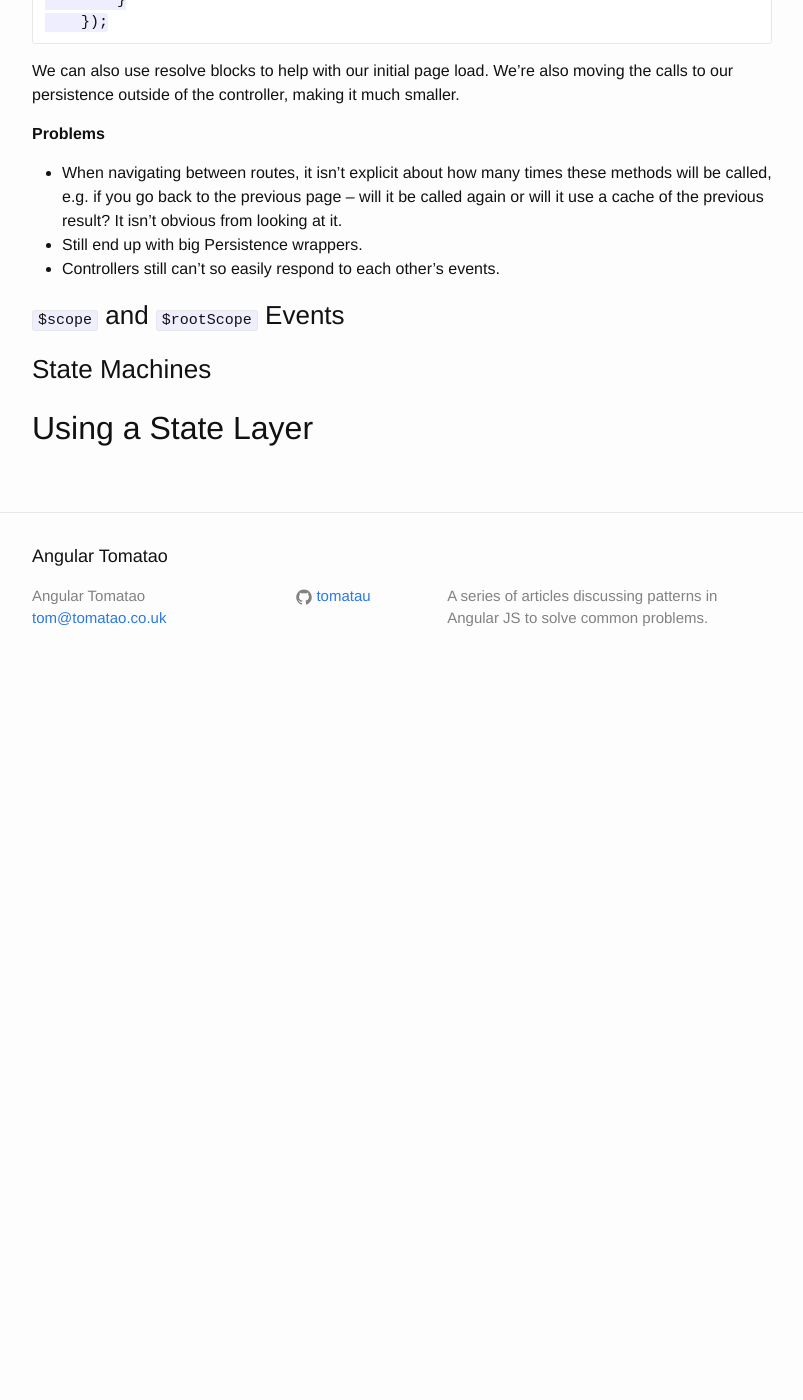
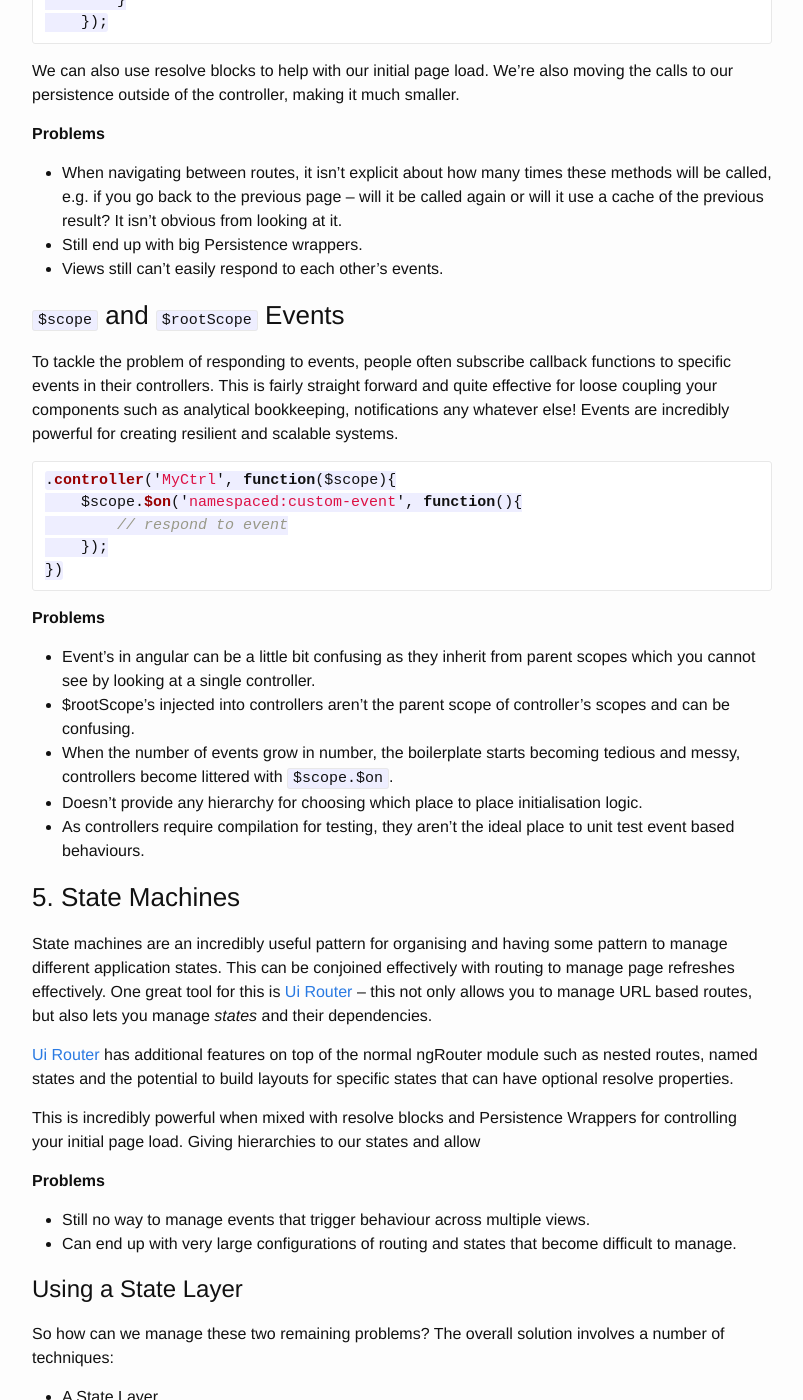
Before and after one commit to tomatau/angular-tomatao, a Jekyll site: the page built from _posts/2014-11-21-managing-scope.md, in a window 1280 px wide and 1400 px high, scrolled down 3479 px. Shown: the whole window, without its empty margins (238-1041 px from the left). Built offline with Jekyll 4.4.1, drawn with Linux system fonts in a browser that asks for light colours; Markdown is read by kramdown in place of the engine named in the settings; before the commit the page ends 4169 px from its top, so only the background shows below that; some of the changed text lies outside the part shown.

Commit message:
better markdown and more blog content

````diff
--- a/_config.yml
+++ b/_config.yml
@@ -17,5 +17,9 @@ github_username:  tomatau
 
 # Build
 markdown: redcarpet
+redcarpet:
+  extensions:
+    - footnotes
+    - autolink
 kramdown:
     input: GFM
--- a/_posts/2014-11-21-managing-scope.md
+++ b/_posts/2014-11-21-managing-scope.md
@@ -70,7 +70,7 @@ This can be enabled on a simple view by adding the `as [controller's alias]` in
 
 Alternatively you can add it to you `$routeProvide.when` configuration objects or directive definition objects by using the *controllerAs* property:
 
-```javascript
+```js
 controllerAs: 'my', // set to whatever alias you would like
 controller: 'MyCtrl'
 ```
@@ -89,7 +89,7 @@ These can be called "models", "entities", "services", "resources", "repositories
 
 Here's an example of a very simple one for managing a user:
 
-```javascript
+```js
 .factory('User', function($http, $q, userEndpointConfig){
     var userData = {};
     return {
@@ -123,13 +123,13 @@ Now, multiple controllers can use the `User.getUser()` method to populate their
 - The "models" become very large -- managing both behaviours, state and persistence.
 - Swapping out one backend for say indexedDB, localStorage, Web Workers, sockets or Firebase, etc... could be very time consuming and problematic -- having to change each method throughout each Persistence Wrapper.
 
-### Resolve Blocks
+### 4. Resolve Blocks
 
-When you're configuring route's through the `$routeProvider` or ui.router's `$stateProvider` -- each `when` or `state` has a `resolve` property that can be used to populate the state on a page load. This is great in conjunction with Persistence Wrappers as you can remove much of the promise logic from your controllers. Thus, much easier to test!
+When you're configuring route's through the `$routeProvider` or [Ui Router][ui.router]'s `$stateProvider` -- each `when` or `state` has a `resolve` property that can be used to populate the state on a page load. This is great in conjunction with Persistence Wrappers as you can remove much of the promise logic from your controllers. Thus, much easier to test!
 
-Using UI.Router makes this even better, as we can use nested states to manage these resolves for multiple controllers per route! More to come on this soon!
+Using [Ui Router][ui.router] makes this even better, as we can use nested states to manage these resolves for multiple controllers per route! More to come on this soon!
 
-```javascript
+```js
 $routeProvider
     .when('/user-profile', {
         resolve: {
@@ -143,12 +143,57 @@ $routeProvider
 We can also use resolve blocks to help with our initial page load. We're also moving the calls to our persistence outside of the controller, making it much smaller.
 
 **Problems**
+
 - When navigating between routes, it isn't explicit about how many times these methods will be called, e.g. if you go back to the previous page -- will it be called again or will it use a cache of the previous result? It isn't obvious from looking at it.
 - Still end up with big Persistence wrappers.
-- Controllers still can't so easily respond to each other's events.
+- Views still can't easily respond to each other's events.
 
 ### `$scope` and `$rootScope` Events
 
-### State Machines
+To tackle the problem of responding to events, people often subscribe callback functions to specific events in their controllers. This is fairly straight forward and quite effective for loose coupling your components such as analytical bookkeeping, notifications any whatever else! Events are incredibly powerful for creating resilient and scalable systems.
 
-## Using a State Layer
+```js
+.controller('MyCtrl', function($scope){
+    $scope.$on('namespaced:custom-event', function(){
+        // respond to event
+    });
+})
+```
+
+**Problems**
+
+- Event's in angular can be a little bit confusing as they inherit from parent scopes which you cannot see by looking at a single controller.
+- $rootScope's injected into controllers aren't the parent scope of controller's scopes and can be confusing.
+- When the number of events grow in number, the boilerplate starts becoming tedious and messy, controllers become littered with `$scope.$on`.
+- Doesn't provide any hierarchy for choosing which place to place initialisation logic.
+- As controllers require compilation for testing, they aren't the ideal place to unit test event based behaviours.
+
+### 5. State Machines
+
+State machines are an incredibly useful pattern for organising and having some pattern to manage different application states. This can be conjoined effectively with routing to manage page refreshes effectively. One great tool for this is [Ui Router][ui.router] -- this not only allows you to manage URL based routes, but also lets you manage *states* and their dependencies.
+
+[Ui Router][ui.router] has additional features on top of the normal ngRouter module such as nested routes, named states and the potential to build layouts for specific states that can have optional resolve properties.
+
+This is incredibly powerful when mixed with resolve blocks and Persistence Wrappers for controlling your initial page load. Giving hierarchies to our states and allow
+
+**Problems**
+
+- Still no way to manage events that trigger behaviour across multiple views.
+- Can end up with very large configurations of routing and states that become difficult to manage.
+
+# Using a State Layer
+
+So how can we manage these two remaining problems? The overall solution involves a number of techniques:
+
+- A State Layer
+- An Action Layer
+- One direction data flow
+- Resolve hierarchies and pipes
+- Initial state control
+- Appropriate module splits and independent configurations
+- Boundary control
+- Inversion of Control dependency injection
+
+In this post I'll only chat about a state layer - the basic idea is to have a layer of "Models" in the more traditional sense of the word
+
+[ui.router]: https://github.com/angular-ui/ui-router
````
Also changed, not shown: other parts of _posts/2014-11-21-managing-scope.md (+4 -4 lines).
